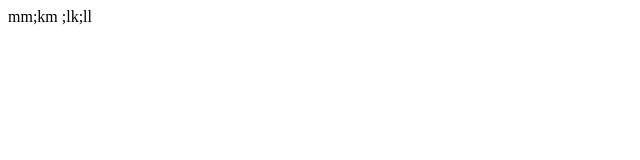
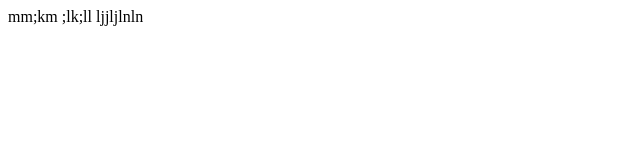
Before and after one commit to Syomin-ilua/GitHubRepository, a plain HTML site: page index.html in a window 1280 px wide. Shown: the full height of the page, 0-640 px from the left. Drawn offline with Linux system fonts and the light colour scheme.

Commit message:
добавил одну строку в файл index.html

```diff
--- a/index.html
+++ b/index.html
@@ -9,6 +9,7 @@
 
     mm;km
     ;lk;ll
+    ljjljlnln
 
 </body>
 </html>
```
